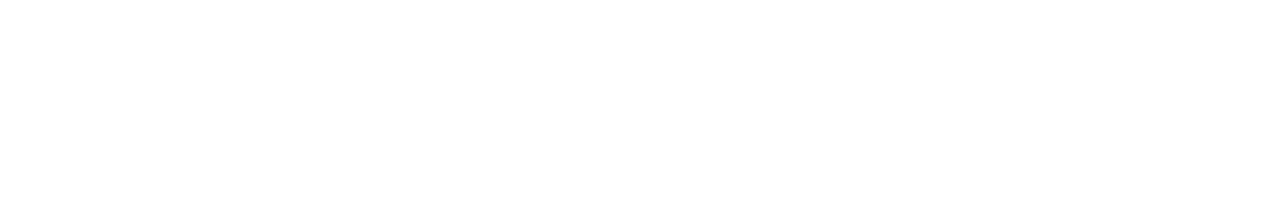
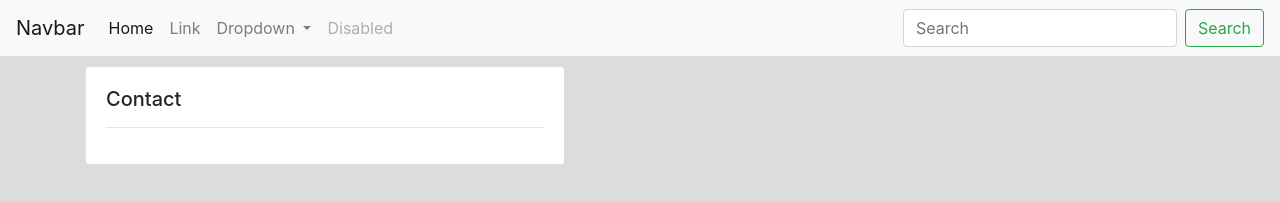
Before and after one commit to MegaGrega/Responsive-Portfolio, a plain HTML site: page contact.html in a window 1280 px wide. Drawn offline with nearby package versions, Linux system fonts and the light colour scheme.

Commit message:
added basic card setup for contact page

```diff
--- a/contact.html
+++ b/contact.html
@@ -0,0 +1,69 @@
+<!DOCTYPE html>
+<html lang="en">
+<head>
+    <meta charset="UTF-8">
+    <meta name="viewport" content="width=device-width, initial-scale=1.0">
+    <title>Portfolio Home</title>
+    <link rel="stylesheet" href="https://stackpath.bootstrapcdn.com/bootstrap/4.5.0/css/bootstrap.min.css" integrity="sha384-9aIt2nRpC12Uk9gS9baDl411NQApFmC26EwAOH8WgZl5MYYxFfc+NcPb1dKGj7Sk" crossorigin="anonymous">
+    <link rel="stylesheet" href="style.css">
+</head>
+<body>
+    <!-- Added basic Navbar -->
+    <nav class="navbar navbar-expand-lg navbar-light bg-light">
+  <a class="navbar-brand" href="#">Navbar</a>
+  <button class="navbar-toggler" type="button" data-toggle="collapse" data-target="#navbarSupportedContent" aria-controls="navbarSupportedContent" aria-expanded="false" aria-label="Toggle navigation">
+    <span class="navbar-toggler-icon"></span>
+  </button>
+
+  <div class="collapse navbar-collapse" id="navbarSupportedContent">
+    <ul class="navbar-nav mr-auto">
+      <li class="nav-item active">
+        <a class="nav-link" href="#">Home <span class="sr-only">(current)</span></a>
+      </li>
+      <li class="nav-item">
+        <a class="nav-link" href="#">Link</a>
+      </li>
+      <li class="nav-item dropdown">
+        <a class="nav-link dropdown-toggle" href="#" id="navbarDropdown" role="button" data-toggle="dropdown" aria-haspopup="true" aria-expanded="false">
+          Dropdown
+        </a>
+        <div class="dropdown-menu" aria-labelledby="navbarDropdown">
+          <a class="dropdown-item" href="#">Action</a>
+          <a class="dropdown-item" href="#">Another action</a>
+          <div class="dropdown-divider"></div>
+          <a class="dropdown-item" href="#">Something else here</a>
+        </div>
+      </li>
+      <li class="nav-item">
+        <a class="nav-link disabled" href="#" tabindex="-1" aria-disabled="true">Disabled</a>
+      </li>
+    </ul>
+    <form class="form-inline my-2 my-lg-0">
+      <input class="form-control mr-sm-2" type="search" placeholder="Search" aria-label="Search">
+      <button class="btn btn-outline-success my-2 my-sm-0" type="submit">Search</button>
+    </form>
+  </div>
+    </nav>
+    <div class="container">
+        <div class="row">
+            <div class="col-md-6">
+                <div class="card" style="width: 30rem;">
+                    <div class="card-body">
+                        <div class="row">
+                            <div class="col-md-12">
+                                <h5 class="card-title">Contact</h5>
+                                <hr>
+                            </div>
+                        </div>
+
+                    </div>
+                  </div>
+            </div>
+        </div>
+    </div>
+
+    <script src="https://code.jquery.com/jquery-3.5.1.slim.min.js" integrity="sha384-DfXdz2htPH0lsSSs5nCTpuj/zy4C+OGpamoFVy38MVBnE+IbbVYUew+OrCXaRkfj" crossorigin="anonymous"></script>
+    <script src="https://cdn.jsdelivr.net/npm/popper.js@1.16.0/dist/umd/popper.min.js" integrity="sha384-Q6E9RHvbIyZFJoft+2mJbHaEWldlvI9IOYy5n3zV9zzTtmI3UksdQRVvoxMfooAo" crossorigin="anonymous"></script>
+    <script src="https://stackpath.bootstrapcdn.com/bootstrap/4.5.0/js/bootstrap.min.js" integrity="sha384-OgVRvuATP1z7JjHLkuOU7Xw704+h835Lr+6QL9UvYjZE3Ipu6Tp75j7Bh/kR0JKI" crossorigin="anonymous"></script>
+</body>
+</html>
--- a/style.css
+++ b/style.css
@@ -7,7 +7,9 @@ img {
     width: 100%;
     height: auto;
     }
-
+.container{
+    margin-top: 10px;
+}
 /* @media screen and (max-width: 980px) {
     body {
       background-color: rgb(129, 39, 39);
```
